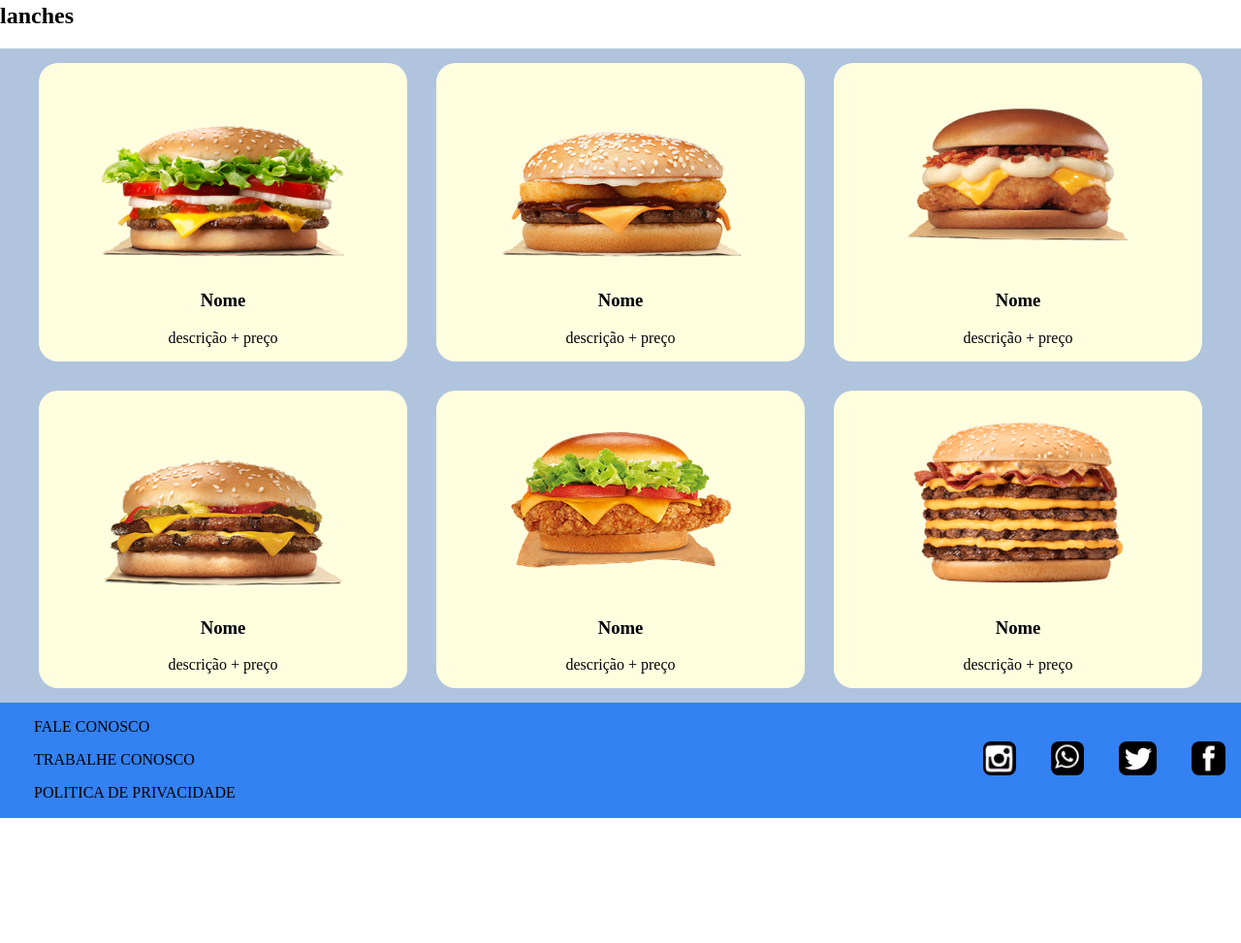
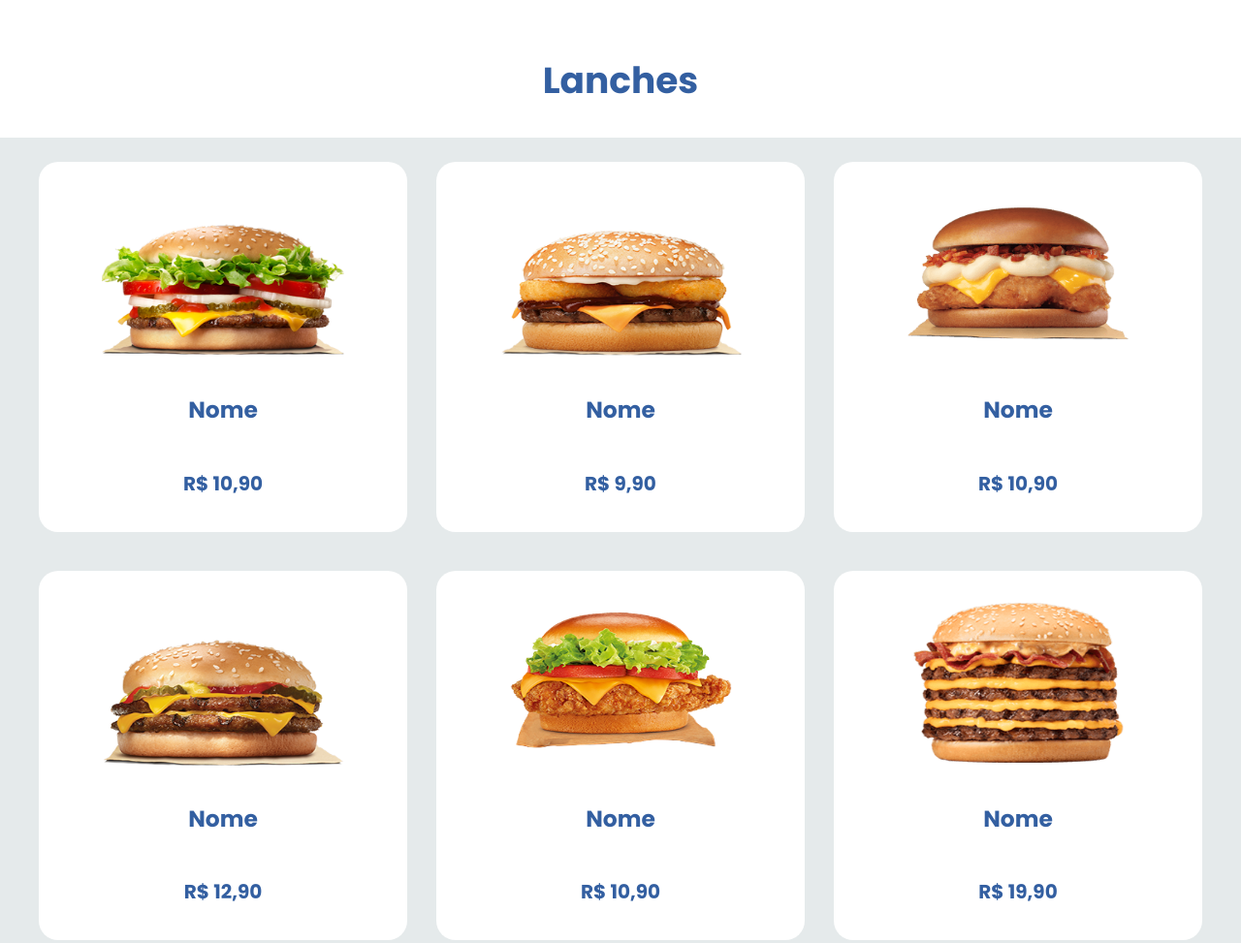
Before and after one commit to Dev-allanSantos/Cardapio, a plain HTML site: page elaboracao_cardapio-02/home.html in a window 1280 px wide. Shown: the part 596-1569 px from the top of the page at 97% size. Before the commit the page ends 1440 px from the top, so only its background shows below. Drawn offline with Linux system fonts and the light colour scheme.

Commit message:
Add files via upload

```diff
--- a/elaboracao_cardapio-02/home.html
+++ b/elaboracao_cardapio-02/home.html
@@ -7,23 +7,26 @@
     <title>Victor´s Mustache</title>
     <link rel="stylesheet" href="styles/main.css">
     <link href="https://fonts.googleapis.com/css2?family=Luckiest+Guy&display=swap" rel="stylesheet">
+    <link href="https://fonts.googleapis.com/css2?family=Poppins:ital,wght@0,200;0,300;0,500;0,600;0,700;1,200;1,400;1,500;1,600;1,700&display=swap" rel="stylesheet">
 </head>
 
 <body>
 
     <header>
         <div id="div1">
-            <img src="images/logo.png" alt="logotipo do restaurante" id="logo">
+            <a href="https://allan-gh.github.io/Cardapio/elaboracao_cardapio-02/home.html">
+                <img src="images/logo.png" alt="logotipo do restaurante" id="logo">
+            </a>
         </div>
 
         <nav id="nav-bar">
 
             <ul>
-                <li> <a href="#">Home</a></li>
-                <li> <a href="#">lanches</a> </li>
-                <li> <a href="#">bebidas</a> </li>
-                <li> <a href="#">sobremesas</a></li>
-                <li> <a href="#">combos</a></li>
+                <li> <a href="https://allan-gh.github.io/Cardapio/elaboracao_cardapio-02/home.html">Home</a></li>
+                <li> <a href="https://allan-gh.github.io/Cardapio/Lanches/lanches.html">lanches</a> </li>
+                <li> <a href="">bebidas</a> </li>
+                <li> <a href="https://allan-gh.github.io/Cardapio/Sobremesa/sobremesa.html">sobremesas</a></li>
+                <li> <a href="https://allan-gh.github.io/Cardapio/Card%C3%A1pio/index.html">combos</a></li>
 
 
             </ul>
@@ -38,29 +41,23 @@
         <img src="images/burgerd.jpg" alt="imagem de hamburger" width="100%">
 
         <div class="banner-text">
-            <h1>PROVE O Melhor Hamburger DE <br> SÃO PAULO</h1>
+            <h1>PROVE O MELHOR HAMBURGER DE <br> SÃO PAULO</h1>
         </div>
 
     </div>
 
-    <h2>lanches</h2>
 
+
+    <article id="Heading2">
+        <div >
+            <h2>Lanches</h2>
+        </div>
+
+    </article>
 
 
 
     <section id="catalog">
-
-
-        <br>
-        <br>
-        <br>
-        <br>
-        <br>
-
-
-
-
-
 
         <div class="card">
 
@@ -68,7 +65,7 @@
             <h3>Nome</h3>
 
             <div>
-                descrição + preço
+                <P><strong>R$ 10,90</strong></P>
             </div>
 
         </div>
@@ -80,7 +77,7 @@
             <h3>Nome</h3>
 
             <div>
-                descrição + preço
+                <p><strong>R$ 9,90</strong></p>
             </div>
 
         </div>
@@ -92,7 +89,7 @@
             <h3>Nome</h3>
 
             <div>
-                descrição + preço
+                    <P><strong>R$ 10,90</strong></P>
             </div>
 
         </div>
@@ -104,7 +101,7 @@
             <h3>Nome</h3>
 
             <div>
-                descrição + preço
+                <p><strong>R$ 12,90</strong></p>
             </div>
 
         </div>
@@ -116,7 +113,7 @@
             <h3>Nome</h3>
 
             <div>
-                descrição + preço
+                <p><strong>R$ 10,90</strong></p>
             </div>
 
         </div>
@@ -128,7 +125,7 @@
             <h3>Nome</h3>
 
             <div>
-                descrição + preço
+                <p><strong>R$ 19,90</strong></p>
             </div>
 
         </div>
@@ -137,6 +134,14 @@
 
 
     </section>
+
+
+
+
+
+
+
+
 
 
 
@@ -153,23 +158,23 @@
         <div id="icones">
 
             <div class="icons">
-                <img id="um" src="images/icone3_instagram.png" alt="ìcone do instagram" height="35px">
+                <img id="um" src="images/icone3_instagram.png" alt="ìcone do instagram" height="30px">
 
             </div>
 
 
             <div class="icons">
-                <img id="dois" src="images/icone2_whatss.png" alt="ícone do whatssap" height="35px">
+                <img id="dois" src="images/icone2_whatss.png" alt="ícone do whatssap" height="30px">
 
             </div>
 
             <div class="icons">
-                <img id="três" src="images/icone1_twitter.png" alt="ícone do twitter">
+                <img id="três" src="images/icone1_twitter.png" alt="ícone do twitter" height="30px">
 
             </div>
 
             <div class="icons">
-                <img id="quatro" src="images/icone04_facebook.png" alt="ícone facebook" height="35px">
+                <img id="quatro" src="images/icone04_facebook.png" alt="ícone facebook" height="30px">
 
             </div>
 
--- a/elaboracao_cardapio-02/styles/main.css
+++ b/elaboracao_cardapio-02/styles/main.css
@@ -102,10 +102,20 @@ ul {
         display: flex;
         flex-wrap: wrap;
         justify-content: center;
-        background-color: lightsteelblue;
+        background-color: rgb(229, 234, 235);
 
 
     }
+
+   article#Heading2
+   {
+       display: flex;
+       justify-content: center;
+       margin-top: 40px;
+       color:  #335fa1;
+       font-family: 'Poppins', sans-serif ;
+       font-size: 25px;
+   }
 
 
 
@@ -117,10 +127,14 @@ ul {
         text-align: center;
         width: 350px;
         margin: 15px;
-        background-color:lightyellow;
+        background-color: white;
         border-radius: 20px;
 
         padding: 15px;
+        font-family: 'Poppins', sans-serif;
+        font-size: 20px;
+        color: #335fa1;
+        margin-top: 25px;
 
 
     }
@@ -143,8 +157,9 @@ ul {
     {
       display: flex;
       justify-content: space-between;
-      background-color: #3381f3;
-      margin: 0;
+      background-color: #335fa1;
+      margin-top: 30px;
+      color: white;
 
     }
 
```
